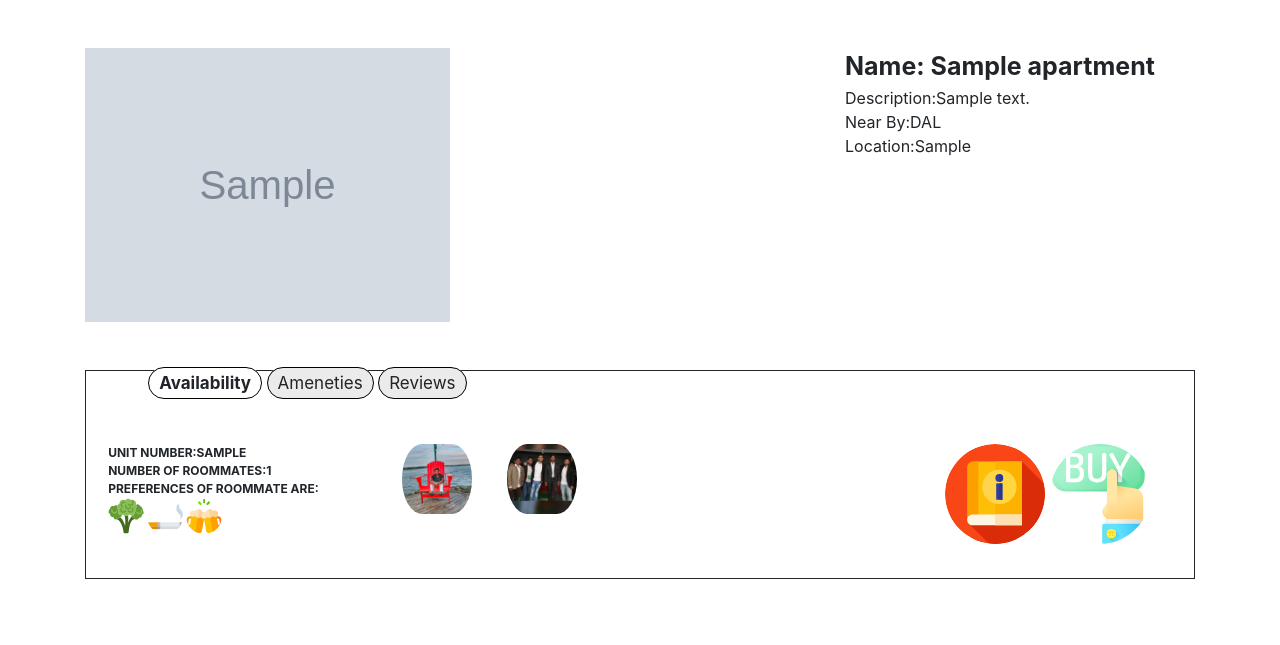
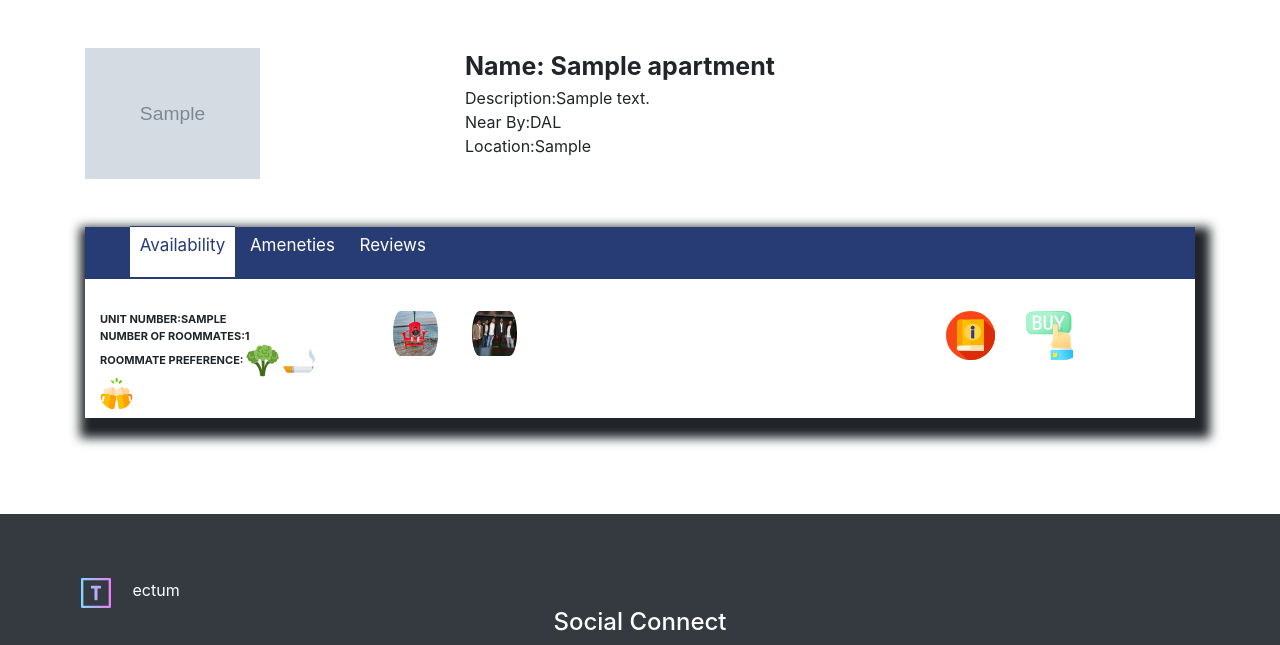
Before and after one commit to vizdal/Tectum, a Django app: page /apartments/1/ in a window 1280 px wide. Shown: the part 56-701 px from the top of the page. Run offline with Django 3.2, Linux system fonts and the light colour scheme; tables that the repository leaves empty hold one stand-in row (values such as "Sample post"); grey boxes marked "Sample" are stand-in pictures; some libraries are stand-ins or nearby versions.

Commit message:
UI for Apartment page

```diff
--- a/webtech/static/css/style_aman.css
+++ b/webtech/static/css/style_aman.css
@@ -12,25 +12,36 @@ header,footer{
     margin-bottom: 4em;
 }
 
-		li.parent-tabs {
+li.parent-tabs {
+    color: #fff;
     cursor: pointer;
-    padding: 5px 10px;
+    padding: 9px 10px 23px 10px;
     display: inline;
-    background-color: #ebebeb;
     font-size: 17px;
-    border: 1px solid #000;
-	border-radius:50px;
+    vertical-align: middle;
+}
+.row.unitdetails {
+        border-bottom: 2px solid #dcdde1;
+        margin: 0;
+        padding-bottom: 0.5em;
+
 }
 li.parent-tabs.active {
     background-color: #fff;
-    font-weight: 700;
+    color: #273c75;
+    border-top: 1px solid #273c75;
+    padding: 8px 10px 22px 10px;
+    border-bottom: 1px solid #273c75;
+}
+
+.tabs {
+	margin-bottom: 6em;
+    box-shadow: 5px 10px 10px 10px;
 
 }
-.tabs {
-	margin-bottom: 6em;
-    border: 1px solid;
-    padding-left: 2%;
-	padding-bottom:3%;
+.tabs-header {
+    background-color: #273c75;
+    padding: 0.3em;
 }
 .tabs-child {
     display: none;
@@ -44,7 +55,13 @@ li {
 }
 .show-room img {
     border-radius: 80px;
-    width: 100px;
+    width: 75px;
+}
+.Details-apartment img {
+    height: 49px;
+}
+.row.unitdetails:last-child {
+    border: none;
 }
 .quick-view-details {
     display: none;
@@ -112,11 +129,13 @@ padding-bottom: 6%;
     font-weight: 700;
     color: #000;
 }
+
+
 img.requestdetails {
     cursor: pointer;
 }
 .Unitnumber, .shared, .preferences {
-    font-size: 12px;
+    font-size: 11px;
     font-weight: 700;
     text-transform: uppercase;
 }
--- a/webtech/templates/apartment_list.html
+++ b/webtech/templates/apartment_list.html
@@ -5,7 +5,7 @@
             <div class="container">
                <div class="pdpage-content">
                   <div class="row">
-                     <div class="apartment-image-pd col-sm-8">
+                     <div class="apartment-image-pd col-sm-4">
                         <img src="{% static '' %}{{apartment.apartment_image}}" alt="image"/>
 
                      </div>
@@ -27,15 +27,17 @@
                   </div>
                </div>
                <div class="tabs">
-                  <ul>
+                  <div class="tabs-header">
+                   <ul>
                      <li class="parent-tabs active" onclick="switch_tabs(this,1)">Availability</li>
                      <li class="parent-tabs" onclick="switch_tabs(this,2)">Ameneties</li>
                      <li class="parent-tabs" onclick="switch_tabs(this,3)">Reviews</li>
                   </ul>
+                  </div>
                   <div class="availability tabs-parent">
                      <div class="tabs-child active availability-tabs-details">
                         {% for unit in data %}
-                        <div class="row">
+                        <div class="row unitdetails">
                            <div class="adjustment show-room">
                               <div class="col-sm-3">
                                  <div class="Unitnumber">
@@ -46,7 +48,7 @@
                                  </div>
 
                               <div class="preferences">
-                        Preferences of roommate are:
+                        Roommate preference:
                     {% if apartment.is_veg == 'N' %}
                         <img title="Non-Vegetarian" class="profile-icons ptr" id="meal" src="{% static 'images/svg/nv.svg' %}" alt="Non-Vegetarian">
                     {% else %}
@@ -113,18 +115,7 @@
                                  </span>
                               </div>
                            </div>
-                           <div class="col-sm-4">
-                              <div class="Book-apartment-details">
-                                 <div class="btn btn-outline-dark">
-                                    Details
-                                 </div>
-                              </div>
-                              <div class="Book-apartment">
-                                 <div class="btn btn-outline-dark">
-                                    Book
-                                 </div>
-                              </div>
-                           </div>
+
                         </div>
                      </div>
                   </div>
```
